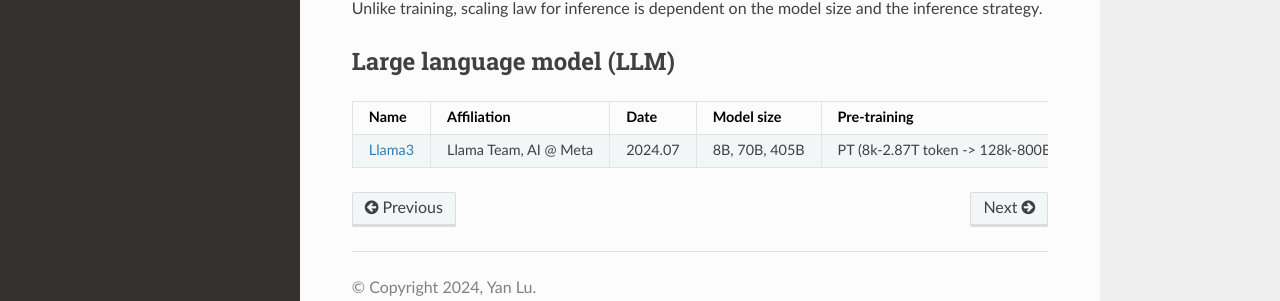
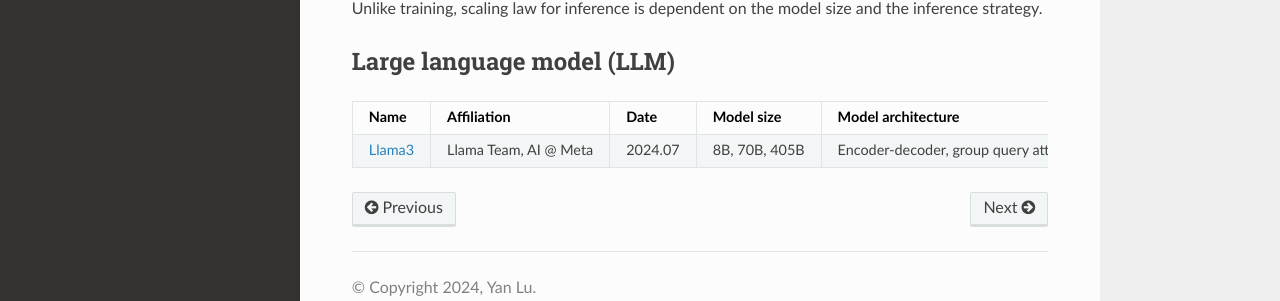
Before and after one commit to Jason-cs18/ml-engineer, a Sphinx documentation site: the page built from docs/source/aigc_model.rst, in a window 1280 px wide and 1234 px high. Shown: the part 877-1178 px from the top of the window. Built offline with Sphinx 7.4.7 and the Read the Docs theme 3.1.0, drawn with Linux system fonts in a browser that asks for light colours.

Commit message:
update aigc model

```diff
--- a/docs/source/aigc_model.rst
+++ b/docs/source/aigc_model.rst
@@ -32,6 +32,7 @@
      - Affiliation
      - Date
      - Model size
+     - Model architecture
      - Pre-training
      - Post-training
      - Inference
@@ -40,6 +41,7 @@
      - Llama Team, AI @ Meta
      - 2024.07
      - 8B, 70B, 405B
+     - Encoder-decoder, group query attention (GQA), attention mask
      - PT (8k-2.87T token -> 128k-800B toke -> 40M token using smaller lr)
      - SFT + DPO
      - Pipeline parallelism, FP8 quantization
```
